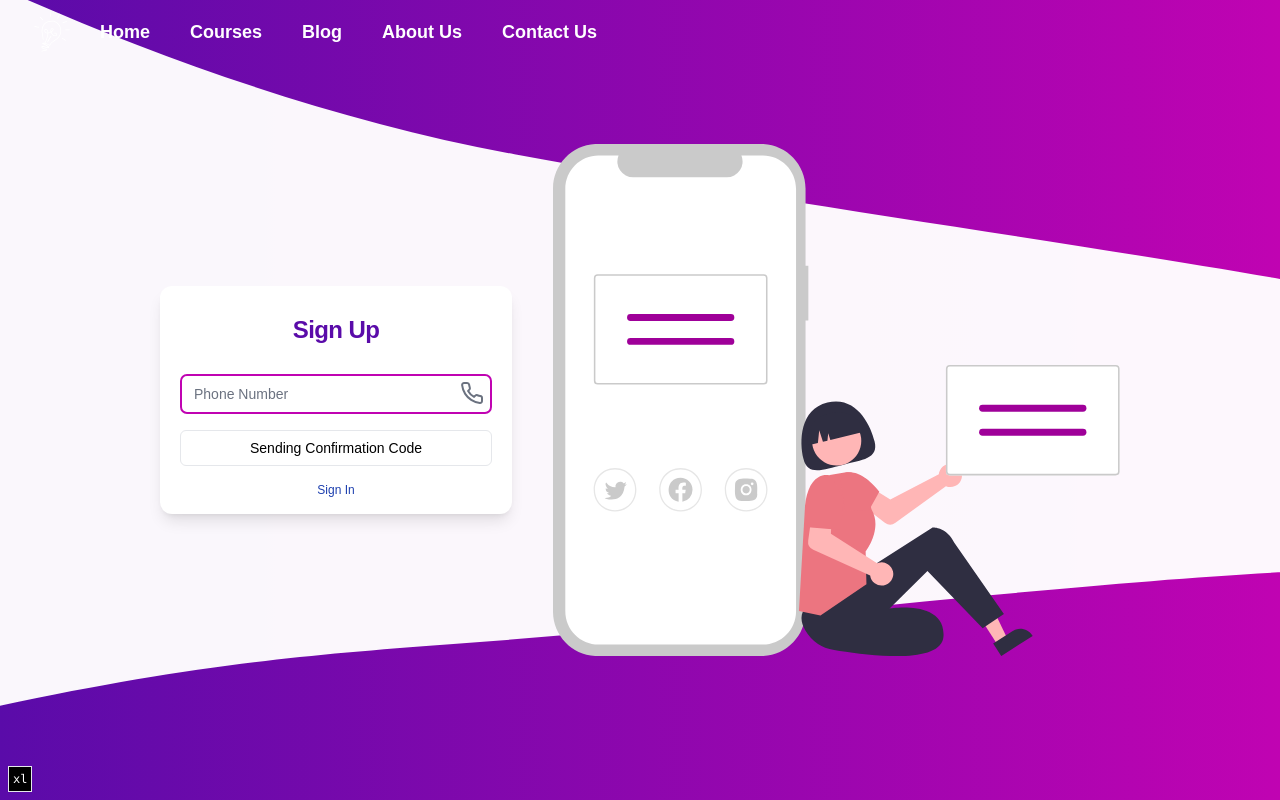
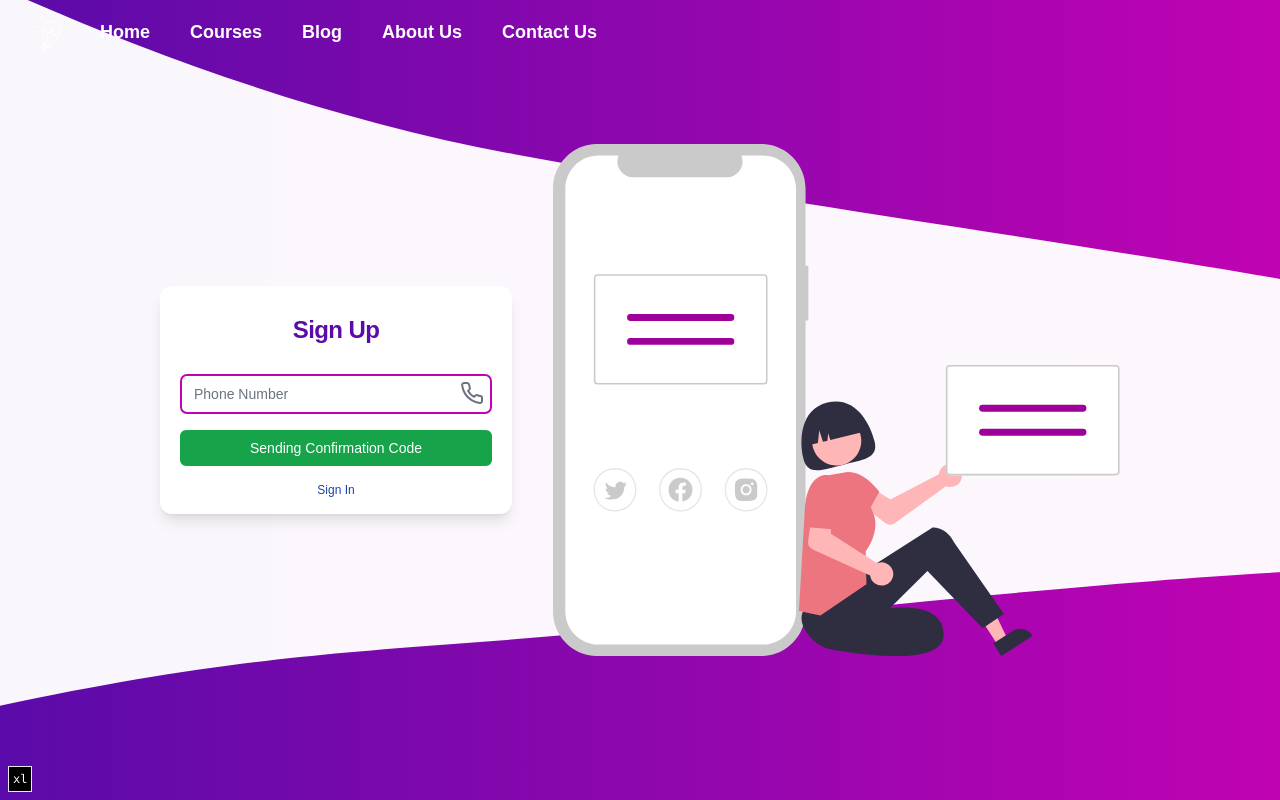
Before and after one commit to academy-react/luminous, a Next.js app: page /en/sign-up in a window 1280 px wide. Built offline with nearby package versions, Linux system fonts and the light colour scheme; a web font is replaced by a local one.

Commit message:
refactor: auth button turned to cva

```diff
--- a/src/components/forms/reset-password-form.tsx
+++ b/src/components/forms/reset-password-form.tsx
@@ -14,7 +14,7 @@ import {
 import { resetPasswordForm } from "@/dict/auth/auth.dict";
 
 import { Form, FormControl, FormField, FormItem } from "@/components/ui/form";
-import { AnimatedInput } from "@/components/ui/input";
+import { AnimatedInput } from "@/components/common/animated-input";
 
 import { type Locale } from "#/i18n.config";
 
@@ -48,13 +48,14 @@ export const ResetPasswordForm = ({ lang }: { lang: Locale }) => {
                   lang={lang}
                   Icon={Mail}
                   label={resetPasswordForm.email[lang]}
+                  inputVariant="auth"
                   {...field}
                 />
               </FormControl>
             </FormItem>
           )}
         />
-        <Button disabled={isLoading} dir="ltr" className="border">
+        <Button disabled={isLoading} dir="ltr" variant="auth">
           {isLoading && (
             <Loader2 className="mr-2 h-4 w-4 animate-spin" aria-hidden="true" />
           )}
--- a/src/components/forms/sign-up-form-first.tsx
+++ b/src/components/forms/sign-up-form-first.tsx
@@ -62,7 +62,7 @@ export const FirstSignUpForm = ({
             </FormItem>
           )}
         />
-        <Button disabled={isLoading} dir="ltr" className="border">
+        <Button disabled={isLoading} dir="ltr" variant="auth">
           {isLoading && (
             <Loader2 className="mr-2 h-4 w-4 animate-spin" aria-hidden="true" />
           )}
--- a/src/components/forms/sign-up-form-second.tsx
+++ b/src/components/forms/sign-up-form-second.tsx
@@ -59,7 +59,7 @@ export const SecondSignUpForm = ({
             </FormItem>
           )}
         />
-        <Button disabled={isLoading} dir="ltr" className="border">
+        <Button disabled={isLoading} dir="ltr" variant="auth">
           {isLoading && (
             <Loader2 className="mr-2 h-4 w-4 animate-spin" aria-hidden="true" />
           )}
--- a/src/components/forms/sign-up-form-third.tsx
+++ b/src/components/forms/sign-up-form-third.tsx
@@ -66,7 +66,7 @@ export const ThirdSignUpForm = ({
             </FormItem>
           )}
         />
-        <Button disabled={isLoading} dir="ltr" className="border">
+        <Button disabled={isLoading} dir="ltr" variant="auth">
           {isLoading && (
             <Loader2 className="mr-2 h-4 w-4 animate-spin" aria-hidden="true" />
           )}
--- a/src/components/ui/button.tsx
+++ b/src/components/ui/button.tsx
@@ -9,7 +9,10 @@ const buttonVariants = cva(
   "inline-flex items-center justify-center rounded-md text-sm font-medium transition-colors focus-visible:outline-none focus-visible:ring-1 focus-visible:ring-ring disabled:pointer-events-none disabled:opacity-50",
   {
     variants: {
-      variant: {},
+      variant: {
+        default: "",
+        auth: "border-2 border-green-600 bg-green-600 text-white transition-colors duration-500 hover:bg-white hover:text-green-600",
+      },
       size: {
         default: "h-9 px-4 py-2",
         sm: "h-8 rounded-md px-3 text-xs",
@@ -18,6 +21,7 @@ const buttonVariants = cva(
       },
     },
     defaultVariants: {
+      variant: "default",
       size: "default",
     },
   }
```
